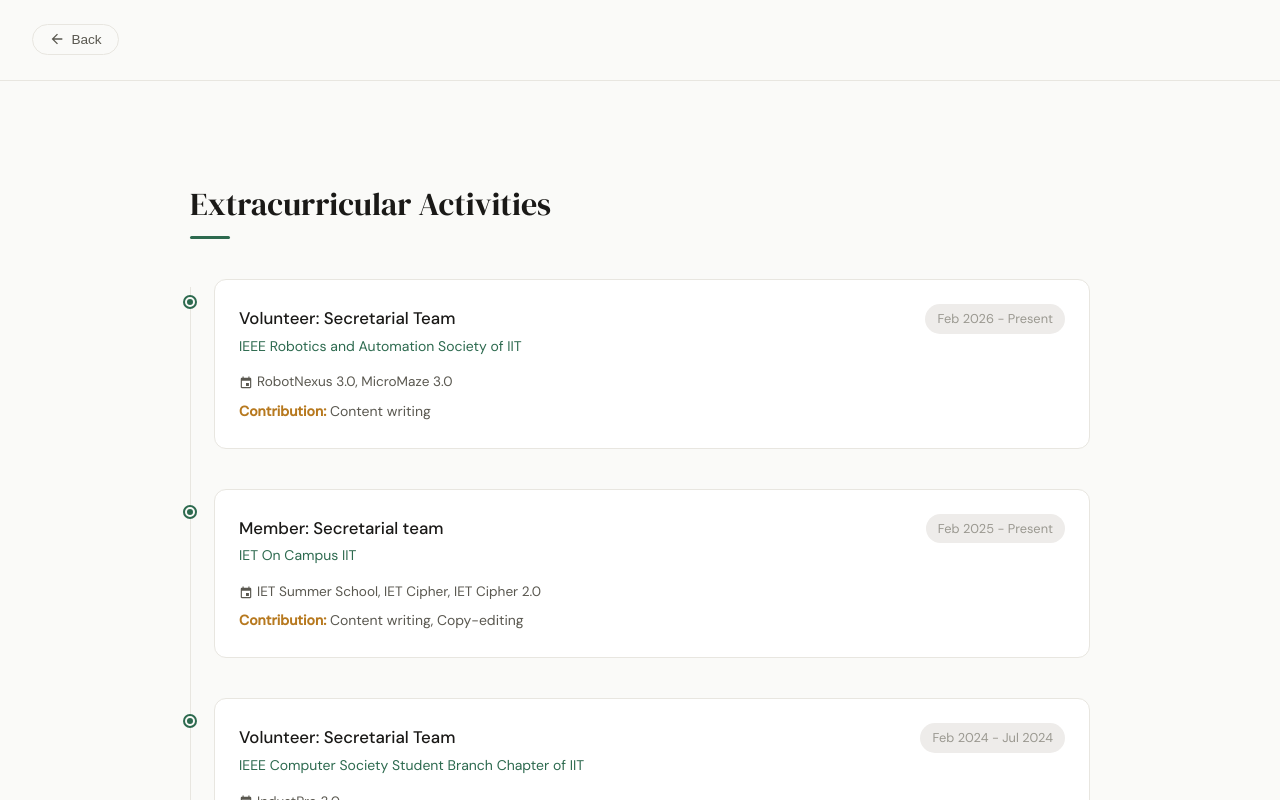
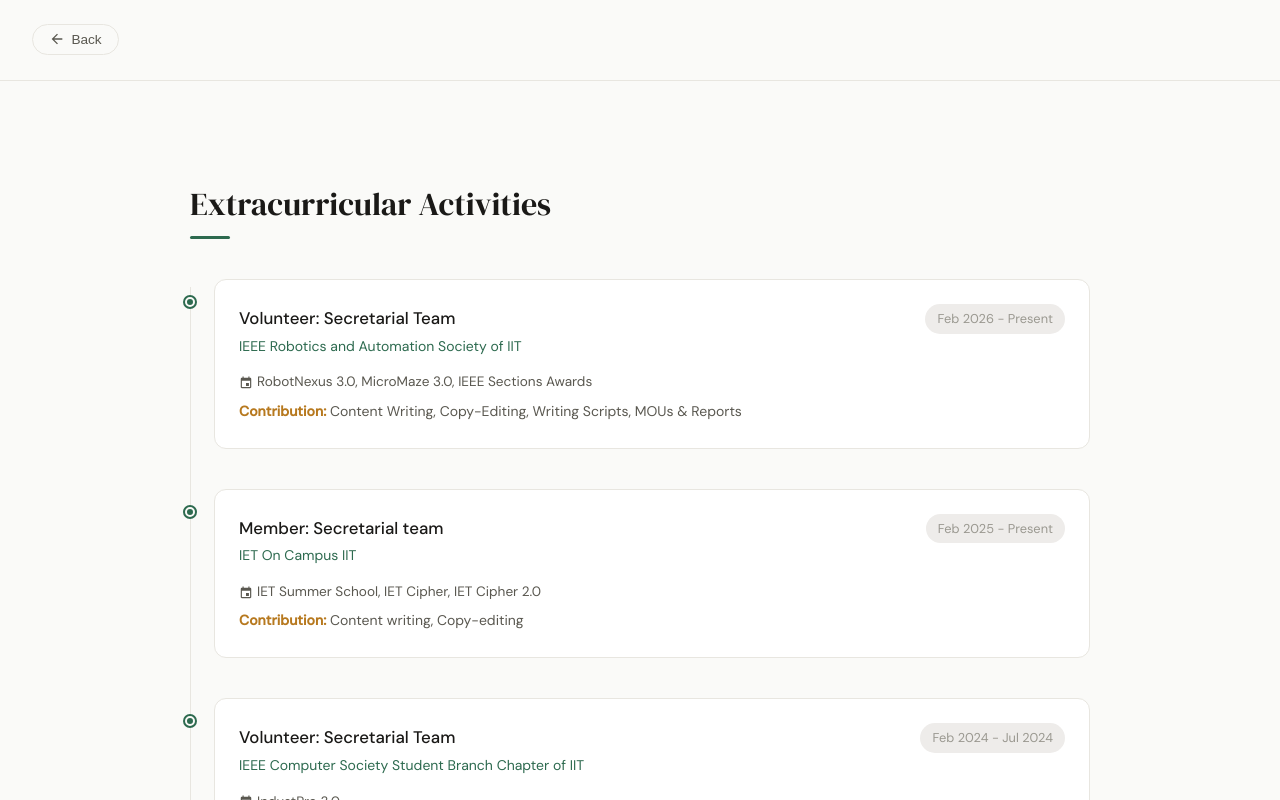
Before and after one commit to Minduli-Lasandi/Minduli-Lasandi-Portfolio, a React (Vite) app: page /Minduli-Lasandi-Portfolio/activities in a window 1280 px wide. Shown: the top 800 px of the page. Built offline with nearby package versions, Linux system fonts and the light colour scheme.

Commit message:
Update education & extracurricular activities pages

```diff
--- a/src/data/education.ts
+++ b/src/data/education.ts
@@ -2,7 +2,7 @@
     {
         degree: "BEng (Hons) Software Engineering",
         institution: "Informatics Institute of Technology (IIT), affiliated with University of Westminster",
-        duration: "2023 - 2026",
+        duration: "2022 - 2026",
         grade: "First Class Honours",
         Main_modules: ["Machine Learning", "Data structures and Algorithms", "Operational Research and Optimisation", "Mathematics for Computing", "Concurrent Programming", "Formal methods", "Database Systems"],
         Research_Project: "NLP (Automatic Text Summarisation)"
@@ -12,5 +12,13 @@
         institution: "Informatics Institute of Technology (IIT)",
         duration: "2022 May- 2022 December",
         grade: "Distinctions",
+        Main_modules: ["Programming: Python", "Mathematics for computing", "Database systems", "IT", "Designing innovative solutions"],
+
+    },
+      {
+        degree: "O/L Examinations",
+        institution: "Brilliant Starts Int. College",
+        duration: "2015 January- 2019 December",
+        grade: "Distinctions for ICT and English and Merit for Other Subjects",
     },
 ]
--- a/src/data/extracurricular.ts
+++ b/src/data/extracurricular.ts
@@ -34,8 +34,8 @@
         role: " Volunteer: Secretarial Team ",
         organization: "IEEE Robotics and Automation Society of IIT",
         duration: "Feb 2026 - Present ",
-        event: "RobotNexus 3.0, MicroMaze 3.0",
-        contribution: "Content writing"
+        event: "RobotNexus 3.0, MicroMaze 3.0, IEEE Sections Awards",
+        contribution: "Content Writing, Copy-Editing, Writing Scripts, MOUs & Reports"
     },
 
 ]
```
